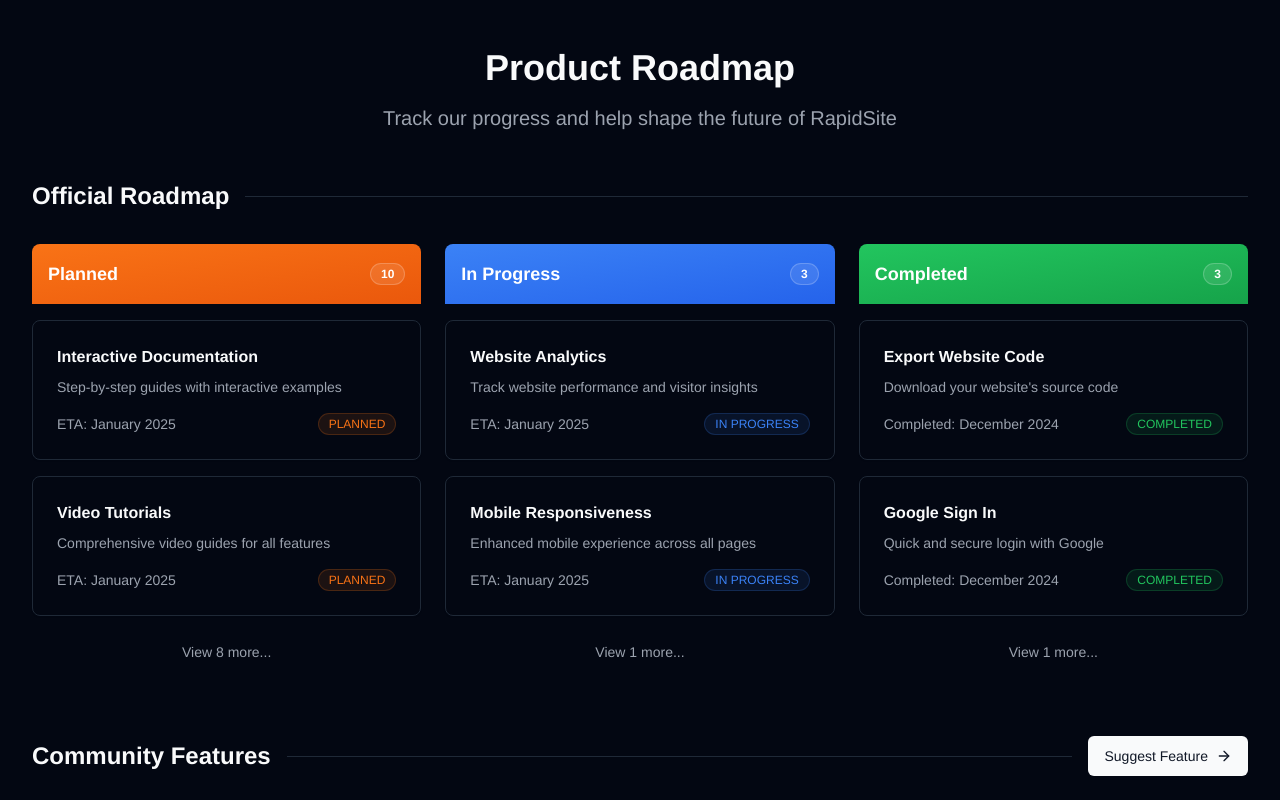
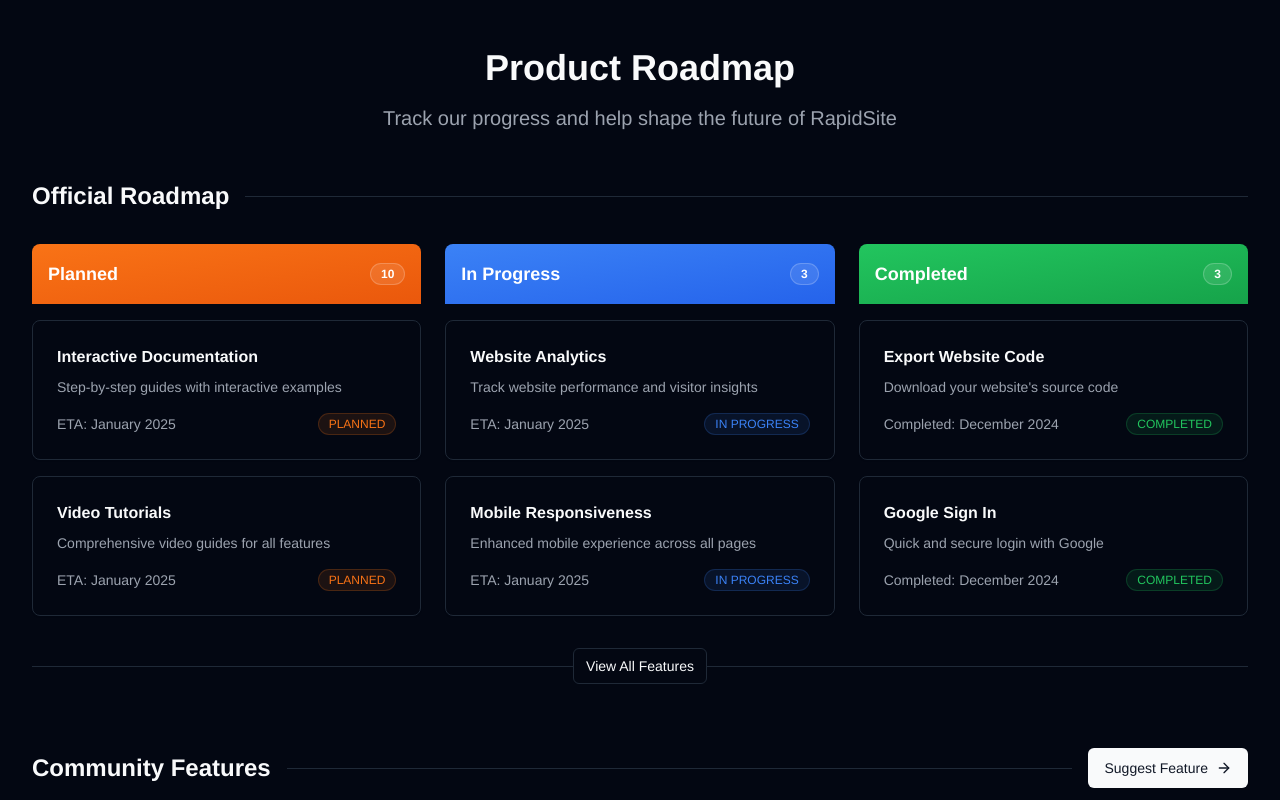
Before and after one commit to bilalmoten/rapidsitefinal, a Next.js app: page /roadmap in a window 1280 px wide. Shown: the top 800 px of the page. Built offline with nearby package versions, Linux system fonts and the light colour scheme.

Commit message:
roadmap improvements and some additions to the dashboard sidebar

```diff
--- a/app/roadmap/page.tsx
+++ b/app/roadmap/page.tsx
@@ -478,24 +478,33 @@ export default function RoadmapPage() {
                           isRoadmap
                         />
                       ))}
-                      {features.length > 2 && !showAllRoadmap && (
-                        <Button
-                          variant="ghost"
-                          className="w-full text-muted-foreground hover:text-primary"
-                          onClick={() => setShowAllRoadmap(true)}
-                        >
-                          View {features.length - 2} more...
-                        </Button>
-                      )}
                     </div>
                   </div>
                 );
               })}
             </div>
+            {!showAllRoadmap && (
+              <div className="relative mt-8 text-center">
+                <div className="absolute inset-0 flex items-center">
+                  <div className="w-full border-t border-border"></div>
+                </div>
+                <div className="relative flex justify-center">
+                  <Button
+                    variant="outline"
+                    size="sm"
+                    className="bg-background"
+                    onClick={() => setShowAllRoadmap(true)}
+                  >
+                    View All Features
+                  </Button>
+                </div>
+              </div>
+            )}
             {showAllRoadmap && (
-              <div className="text-center mt-6">
+              <div className="text-center mt-8">
                 <Button
                   variant="outline"
+                  size="sm"
                   onClick={() => setShowAllRoadmap(false)}
                 >
                   Show Less
--- a/components/DashboardSidebar.tsx
+++ b/components/DashboardSidebar.tsx
@@ -15,6 +15,10 @@ import {
   ChevronRight,
   Moon,
   Wand2,
+  TimerIcon,
+  FileText,
+  BookOpen,
+  Video,
 } from "lucide-react";
 import Link from "next/link";
 import { usePathname, useRouter } from "next/navigation";
@@ -97,12 +101,31 @@ const DashboardSidebar = () => {
       label: "Dashboard",
       href: "/dashboard",
     },
+    {
+      icon: TimerIcon,
+      label: "Roadmap",
+      href: "/roadmap",
+    },
+    {
+      icon: FileText,
+      label: "Changelog",
+      href: "/changelog",
+    },
+  ];
 
-    // {
-    //   icon: HelpCircle,
-    //   label: "Help",
-    //   href: "/dashboard/help",
-    // },
+  const comingSoonItems = [
+    {
+      icon: BookOpen,
+      label: "Documentation",
+    },
+    {
+      icon: Video,
+      label: "Tutorials",
+    },
+    {
+      icon: HelpCircle,
+      label: "Help & Support",
+    },
   ];
 
   const handleLogout = async () => {
@@ -178,15 +201,51 @@ const DashboardSidebar = () => {
                 <Button
                   variant="ghost"
                   className={cn(
-                    "w-full",
-                    isExpanded ? "justify-start px-3" : "justify-center px-0",
+                    "w-full relative",
+                    isExpanded ? "justify-start px-3" : "justify-center p-3",
                     isActive && "bg-muted"
                   )}
                 >
-                  <Icon className="h-6 w-6" />
+                  <Icon className="h-6 w-6 min-w-6 min-h-6" />
                   {isExpanded && <span className="ml-3">{item.label}</span>}
                 </Button>
               </Link>
+            );
+          })}
+
+          {comingSoonItems.map((item, index) => {
+            const Icon = item.icon;
+            return (
+              <div key={index} className="relative">
+                <Button
+                  variant="ghost"
+                  className={cn(
+                    "w-full relative",
+                    isExpanded ? "justify-start px-3" : "justify-center p-3",
+                    "opacity-50 cursor-not-allowed"
+                  )}
+                  disabled
+                >
+                  <div className="relative">
+                    <Icon className="h-6 w-6 min-w-6 min-h-6" />
+                    {!isExpanded && (
+                      <div className="absolute -right-1 -top-1">
+                        <div className="h-2 w-2 rounded-full bg-blue-500 animate-pulse" />
+                      </div>
+                    )}
+                  </div>
+                  {isExpanded && (
+                    <>
+                      <span className="ml-3">{item.label}</span>
+                      <div className="absolute right-2 top-1/2 -translate-y-1/2">
+                        <div className="text-xs px-1.5 py-0.5 rounded-full bg-blue-500/10 text-blue-500 border border-blue-500/20">
+                          Coming Soon
+                        </div>
+                      </div>
+                    </>
+                  )}
+                </Button>
+              </div>
             );
           })}
         </div>
```
